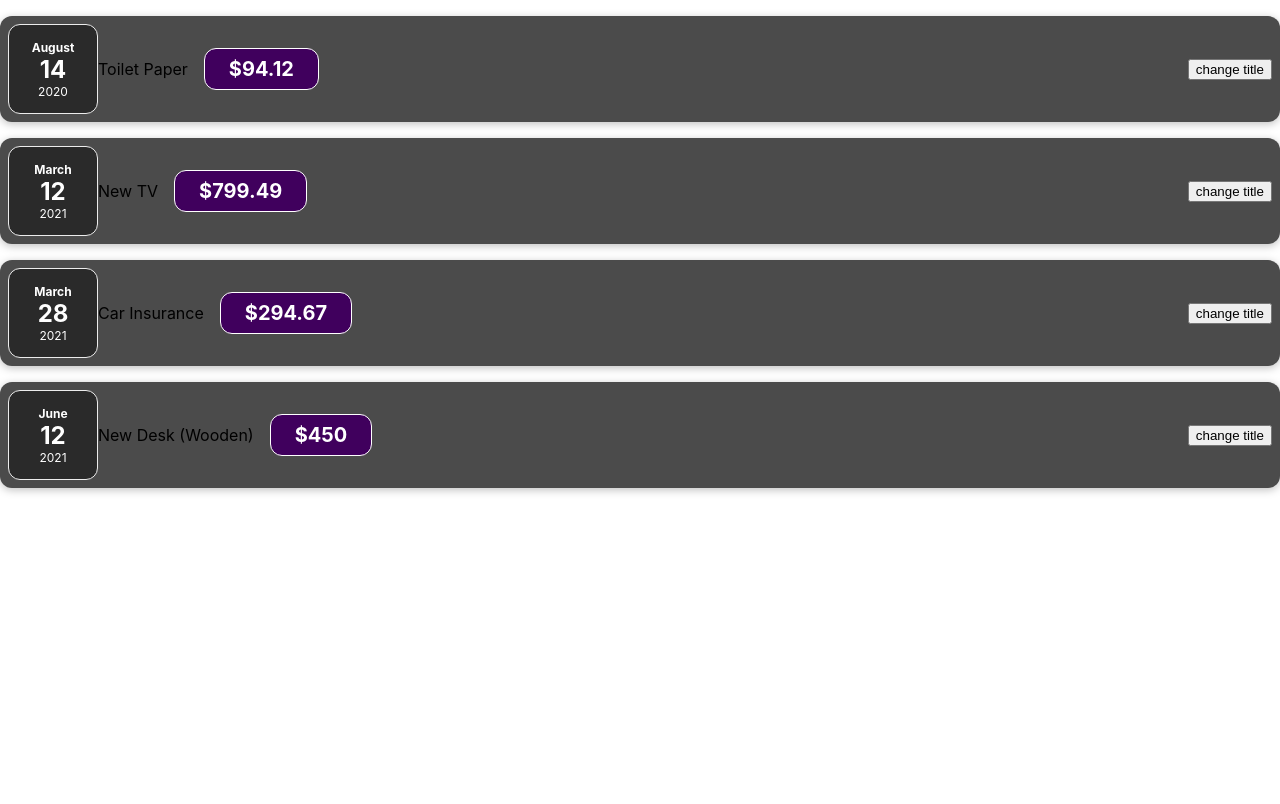
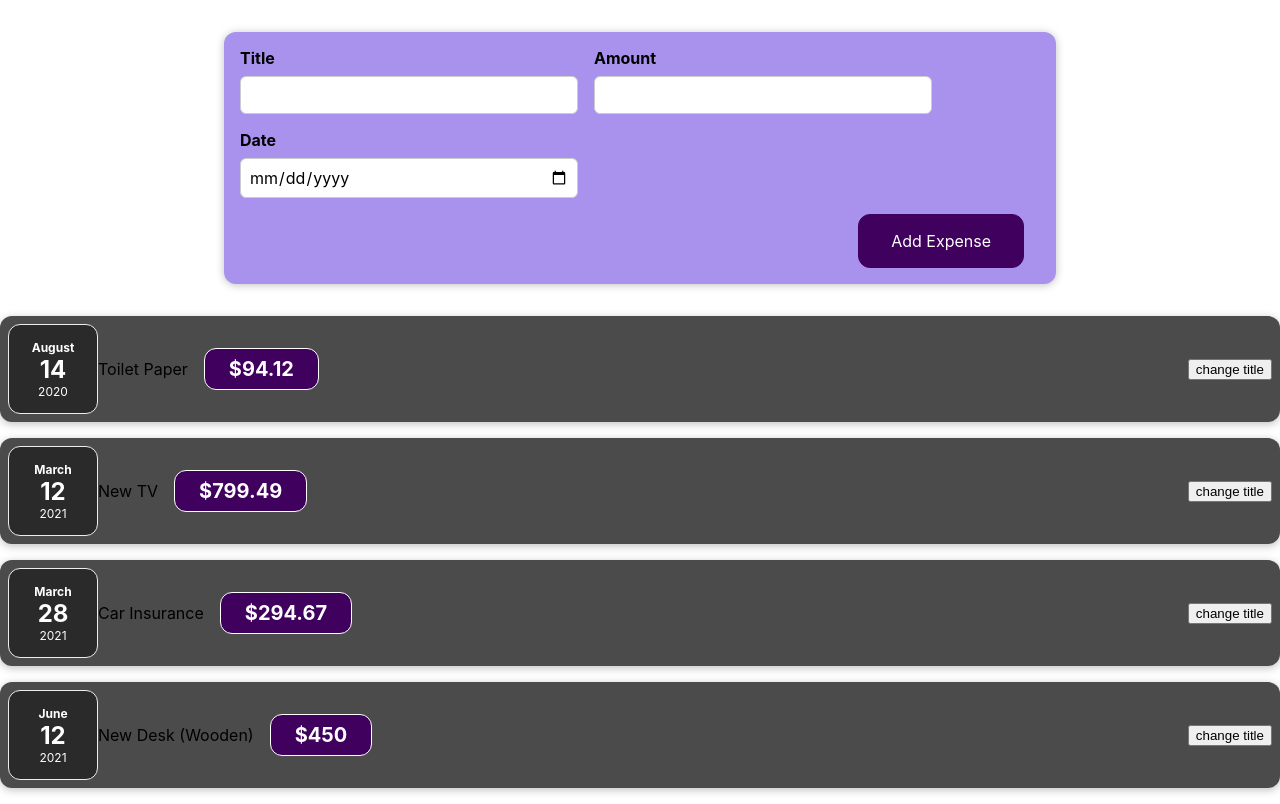
Before and after one commit to ThanushSiva/first-react-app, a React (Create React App) app: page / in a window 1280 px wide. Built offline with nearby package versions, Linux system fonts and the light colour scheme.

Commit message:
Added Form inputs

```diff
--- a/src/App.js
+++ b/src/App.js
@@ -1,8 +1,10 @@
 import Expenses from "./components/Expenses";
+import NewExpense from "./components/NewExpense";
 
 const App = () => {
   return (
     <div>
+      <NewExpense/>
       <Expenses/>
     </div>
   );
--- /dev/null
+++ b/src/components/ExpenseForm.css
@@ -0,0 +1,26 @@
+.new-expense__controls {
+    display: flex;
+    flex-wrap: wrap;
+    gap: 1rem;
+    margin-bottom: 1rem;
+    text-align: left;
+}
+
+.new-expense__control label {
+    font-weight: bold;
+    margin-bottom: 0.5rem;
+    display: block;
+}
+
+.new-expense__control input {
+    font: inherit;
+    padding: 0.5rem;
+    border-radius: 6px;
+    border: 1px solid #ccc;
+    width: 20rem;
+    max-width: 100%;
+}
+
+.new-expense__actions {
+    text-align: right;
+}
--- /dev/null
+++ b/src/components/ExpenseForm.js
@@ -0,0 +1,27 @@
+import './ExpenseForm.css'
+
+function ExpenseForm() {
+    return (
+        <form>
+            <div className='new-expense__controls'>
+                <div className='new-expense__control'>
+                    <label>Title</label>
+                    <input type='text'/>
+                </div>
+                <div className='new-expense__control'>
+                    <label>Amount</label>
+                    <input type='number' min="0.01" step="0.01"/>
+                </div>
+                <div className='new-expense__control'>
+                    <label>Date</label>
+                    <input type='date' min="2019-01-01" max="2022-12-31"/>
+                </div>
+            </div>
+            <div className='new-expense__actions'>
+                <button type='submit'>Add Expense</button>
+            </div>
+        </form>
+    );
+}
+
+export default ExpenseForm;
--- /dev/null
+++ b/src/components/NewExpense.css
@@ -0,0 +1,38 @@
+.new-expense {
+    background-color: #a892ee;
+    padding: 1rem;
+    margin: 2rem auto;
+    width: 50rem;
+    max-width: 95%;
+    border-radius: 12px;
+    text-align: center;
+    box-shadow: 0 1px 8px rgba(0, 0, 0, 0.25);
+}
+
+.new-expense button {
+    font: inherit;
+    cursor: pointer;
+    padding: 1rem 2rem;
+    border: 1px solid #40005d;
+    background-color: #40005d;
+    color: white;
+    border-radius: 12px;
+    margin-right: 1rem;
+}
+
+.new-expense button:hover,
+.new-expense button:active {
+    background-color: #510674;
+    border-color: #510674;
+}
+
+.new-expense button.alternative {
+    color: #220131;
+    border-color: transparent;
+    background-color: transparent;
+}
+
+.new-expense button.alternative:hover,
+.new-expense button.alternative:active {
+    background-color: #ddb3f8;
+}
--- /dev/null
+++ b/src/components/NewExpense.js
@@ -0,0 +1,12 @@
+import ExpenseForm from './ExpenseForm';
+import './NewExpense.css'
+
+function NewExpense(){
+    return (
+        <div className='new-expense'>
+            <ExpenseForm/>
+        </div>
+    );
+}
+
+export default NewExpense;
```
